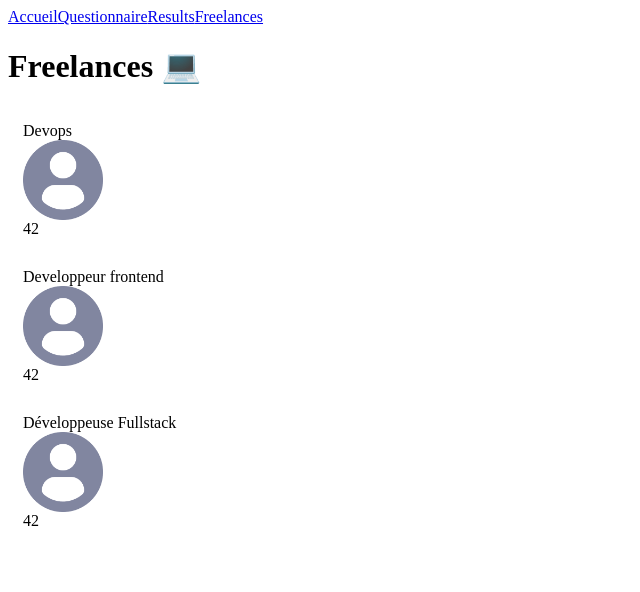
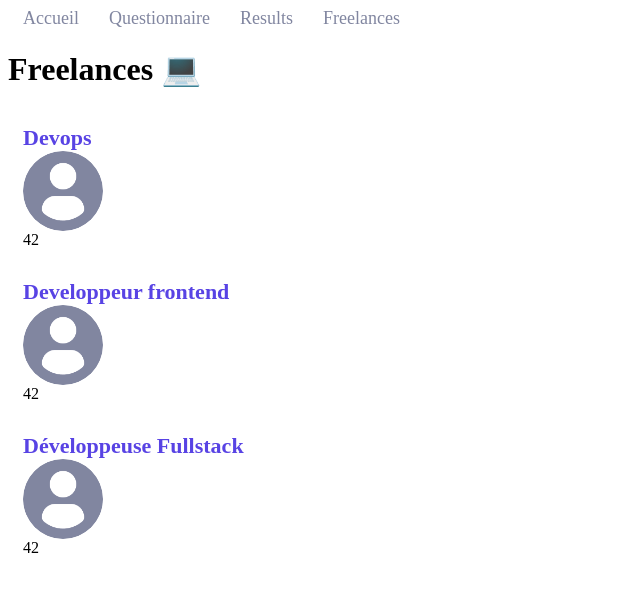
Before and after one commit to lukas-pixel/exo-create-react-app, a React (Create React App) app in the folder shiny-agency/: page /freelances in a window 1280 px wide. Shown: the top 592 px of the page, without its empty margins (0-640 px from the left). Built offline with nearby package versions, Linux system fonts and the light colour scheme.

Commit message:
Appliquez la logique styled components

```diff
--- a/shiny-agency/src/conponents/Card/index.jsx
+++ b/shiny-agency/src/conponents/Card/index.jsx
@@ -1,11 +1,23 @@
 import PropTypes from 'prop-types'
+import styled from 'styled-components'
 import DefaultPicture from '../../assets/profile.png'
 
+const CardLabel = styled.span`
+    color: #5843e4;
+    font-size: 22px;
+    font-weight: bold;
+`
+
+const CardImage = styled.img`
+    height: 80px;
+    width: 80px;
+    border-radius: 50%;
+`
 function Card({ label, title, picture }) {
     return (
         <div style={{ display: "flex", flexDirection: "column", padding: 15 }}>
-            <span>{label}</span>
-            <img src={picture} alt="freelance" height={80} width={80} />
+            <CardLabel>{label}</CardLabel>
+            <CardImage src={picture} alt="freelance" />
             <span>{title}</span>
         </div>
     )
--- a/shiny-agency/src/conponents/Header/index.jsx
+++ b/shiny-agency/src/conponents/Header/index.jsx
@@ -1,12 +1,20 @@
 import { Link } from 'react-router-dom'
+import styled from 'styled-components'
+
+const StyledLink = styled(Link)`
+    padding: 15px;
+    color: #8186a0;
+    text-decoration: none;
+    font-size: 18px;
+`
 
 function Header() {
     return (
         <nav>
-            <Link to="/">Accueil</Link>
-            <Link to="/survey/1">Questionnaire</Link>
-            <Link to="/result">Results</Link>
-            <Link to="/freelances">Freelances</Link>
+            <StyledLink to="/">Accueil</StyledLink>
+            <StyledLink to="/survey/1">Questionnaire</StyledLink>
+            <StyledLink to="/result">Results</StyledLink>
+            <StyledLink to="/freelances">Freelances</StyledLink>
         </nav>
     )
 }
```
